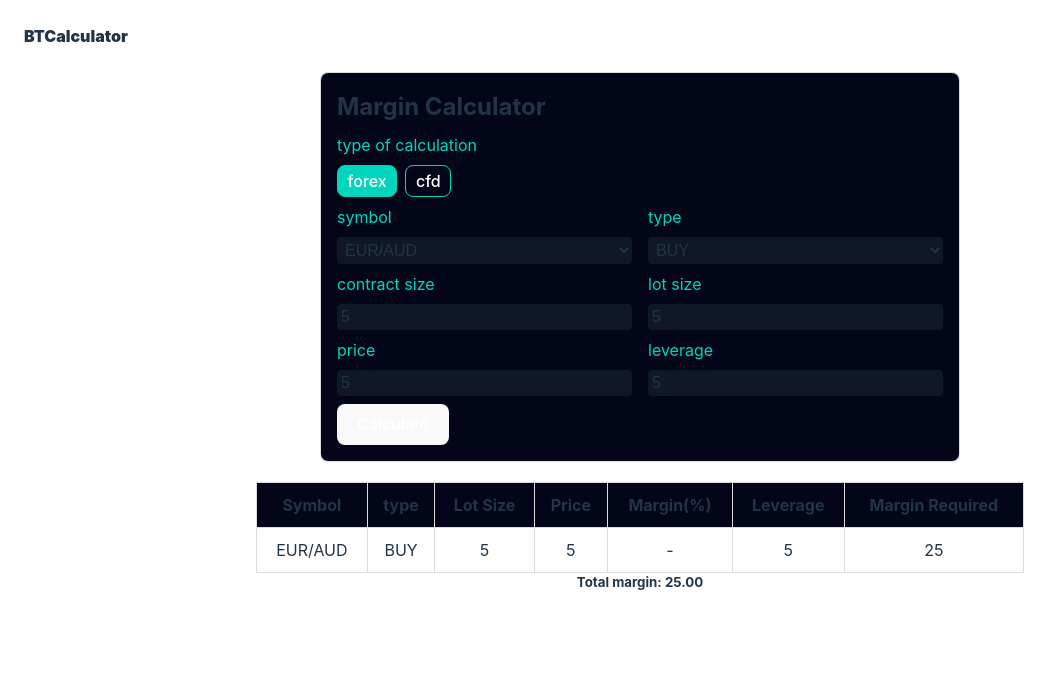
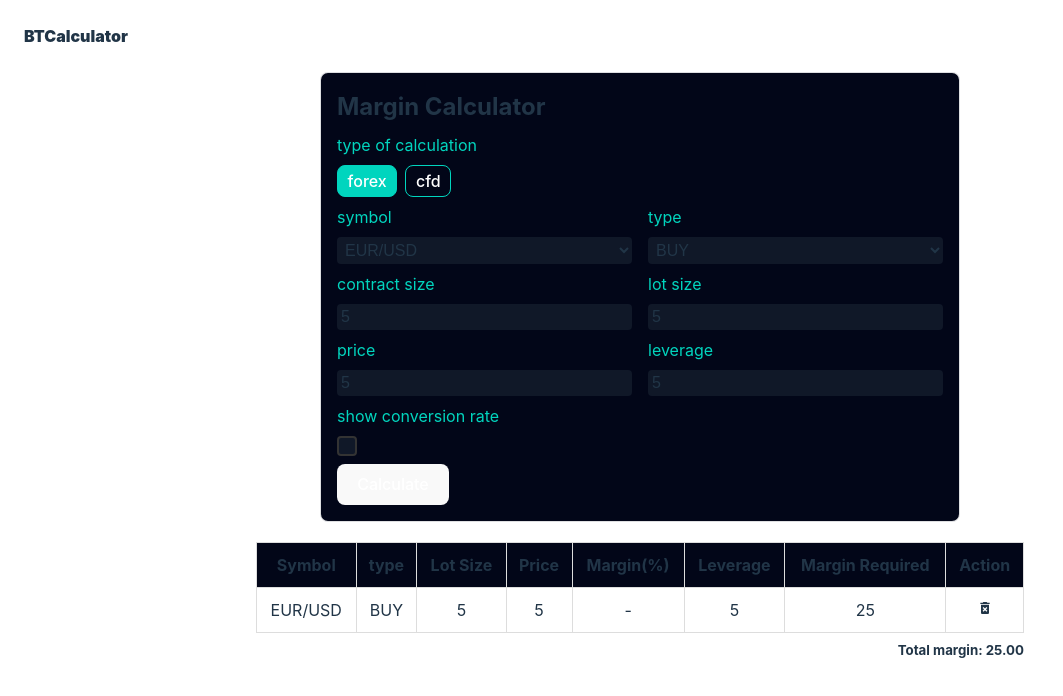
Before and after one commit to markojanja/btcalculator, a React (Vite) app in the folder frontend/: page /margin in a window 1280 px wide. Both pictures are taken after typing "5", "5", "5", "5" into the empty fields and a click on the button "Calculate". Shown: the top 696 px of the page, without its empty margins (0-1063 px from the left). Built offline with nearby package versions, Linux system fonts and the light colour scheme.

Commit message:
added currency conversion

```diff
--- a/frontend/src/components/MarginCalculator.jsx
+++ b/frontend/src/components/MarginCalculator.jsx
@@ -6,6 +6,7 @@ import ButtonGroup from "./ButtonGroup";
 import { useState } from "react";
 import { marginCalculationCFD, marginCalculationForex } from "../utils/calculations";
 import { allCurrencyPairs } from "../utils/helpers";
+import { MdDeleteForever } from "react-icons/md";
 
 const MarginCalculator = () => {
   const [activeType, setActveType] = useState("forex");
@@ -15,8 +16,10 @@ const MarginCalculator = () => {
   const [price, setPrice] = useState("");
   const [leverage, setLeverage] = useState("");
   const [margin, setMargin] = useState("");
-  const [pair, setPair] = useState("EUR/AUD");
+  const [pair, setPair] = useState("EUR/USD");
   const [tradeType, setTradeType] = useState("BUY");
+  const [showConversion, setShowConversion] = useState(false);
+  const [conversion, setConversion] = useState("");
 
   const handleTypeSelect = (e) => {
     setActveType(e.target.value);
@@ -53,6 +56,7 @@ const MarginCalculator = () => {
       setMargin("-");
       res = marginCalculationForex(contractSize, lotSize, price, leverage);
       newPair = {
+        id: Date.now(),
         pair,
         tradeType,
         contractSize,
@@ -60,12 +64,13 @@ const MarginCalculator = () => {
         price,
         margin: "-",
         leverage,
-        marginRequired: parseFloat(res),
+        marginRequired: showConversion ? parseFloat(res) * conversion : parseFloat(res),
       };
     } else if (activeType === "cfd") {
       setLeverage("-");
       res = marginCalculationCFD(contractSize, lotSize, price, margin);
       newPair = {
+        id: Date.now(),
         pair,
         tradeType,
         contractSize,
@@ -73,7 +78,7 @@ const MarginCalculator = () => {
         price,
         margin,
         leverage: "-",
-        marginRequired: parseFloat(res),
+        marginRequired: showConversion ? parseFloat(res) * conversion : parseFloat(res),
       };
     } else {
       console.log("error");
@@ -81,6 +86,19 @@ const MarginCalculator = () => {
     }
 
     setCalculations([...calculations, newPair]);
+  };
+
+  const handleCoversion = (e) => {
+    setConversion(e.target.value);
+  };
+
+  const handleCheckbox = () => {
+    setShowConversion(!showConversion);
+  };
+
+  const handleDelete = (id) => {
+    const newCalc = calculations.filter((item) => item.id !== id);
+    setCalculations(newCalc);
   };
 
   const calcType = ["forex", "cfd"];
@@ -157,6 +175,26 @@ const MarginCalculator = () => {
             />
           )}
         </div>
+        <div className="input-group flex-col">
+          <label htmlFor="checkbox">show conversion rate</label>
+          <input
+            id="checkbox"
+            type="checkbox"
+            checked={showConversion}
+            disabled={false}
+            onChange={handleCheckbox}
+            className="w-auto"
+          />
+        </div>
+        {showConversion && (
+          <Input
+            label={"converison rate"}
+            placeholder={"base/deposit e.q EUR/AUD"}
+            value={conversion}
+            onChange={handleCoversion}
+            disabled={false}
+          />
+        )}
         <button onClick={handleCalculate}>Calculate</button>
       </div>
       {calculations.length > 0 && (
@@ -171,6 +209,7 @@ const MarginCalculator = () => {
                 <th>Margin(%)</th>
                 <th>Leverage</th>
                 <th>Margin Required</th>
+                <th>Action</th>
               </tr>
             </thead>
             <tbody>
@@ -183,11 +222,17 @@ const MarginCalculator = () => {
                   <td>{calc.margin}</td>
                   <td>{calc.leverage}</td>
                   <td>{parseFloat(calc.marginRequired.toFixed(2))}</td>
+                  <td>
+                    <MdDeleteForever
+                      style={{ cursor: "pointer" }}
+                      onClick={() => handleDelete(calc.id)}
+                    />
+                  </td>
                 </tr>
               ))}
             </tbody>
           </table>
-          <h5 style={{ marginInline: "auto 0" }}>
+          <h5 style={{ marginInline: "auto 0", textAlign: "right", padding: "0.5rem 0" }}>
             Total margin: {parseFloat(totalPrice).toFixed(2)}
           </h5>
         </div>
```
